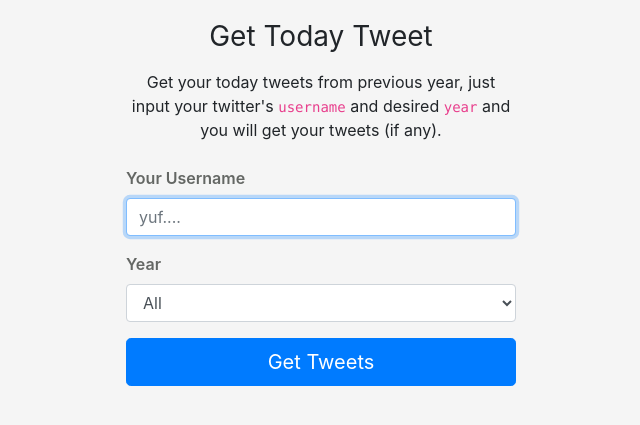
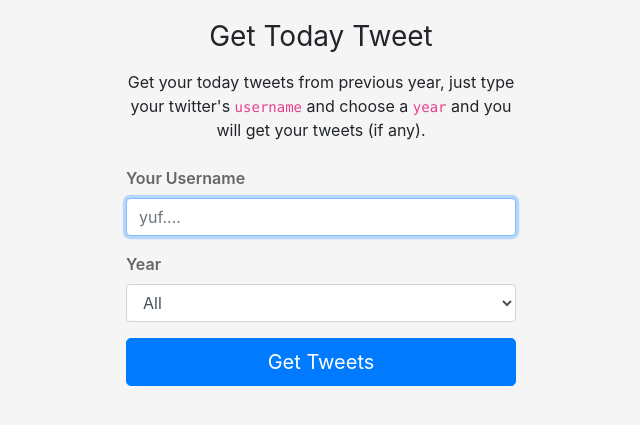
Before and after one commit to yufieko/todaytweet, a plain HTML site: page docs/index.html in a window 1280 px wide. Shown: the part 245-670 px from the top of the page, without its empty margins (319-959 px from the left). Drawn offline with nearby package versions, Linux system fonts and the light colour scheme.

Commit message:
index: update copywriting

```diff
--- a/docs/index.html
+++ b/docs/index.html
@@ -67,7 +67,7 @@
         <div class="text-center mb-4">
             <img class="mb-4" src="apple-touch-icon.png" alt="" width="72" height="72">
             <h1 class="h3 mb-3 font-weight-normal">Get Today Tweet</h1>
-            <p>Get your today tweets from previous year, just input your twitter's <code>username</code> and desired <code>year</code> and you will get your tweets (if any).</p>
+            <p>Get your today tweets from previous year, just type your twitter's <code>username</code> and choose a <code>year</code> and you will get your tweets (if any).</p>
         </div>
 
         <div class="form-group">
```
